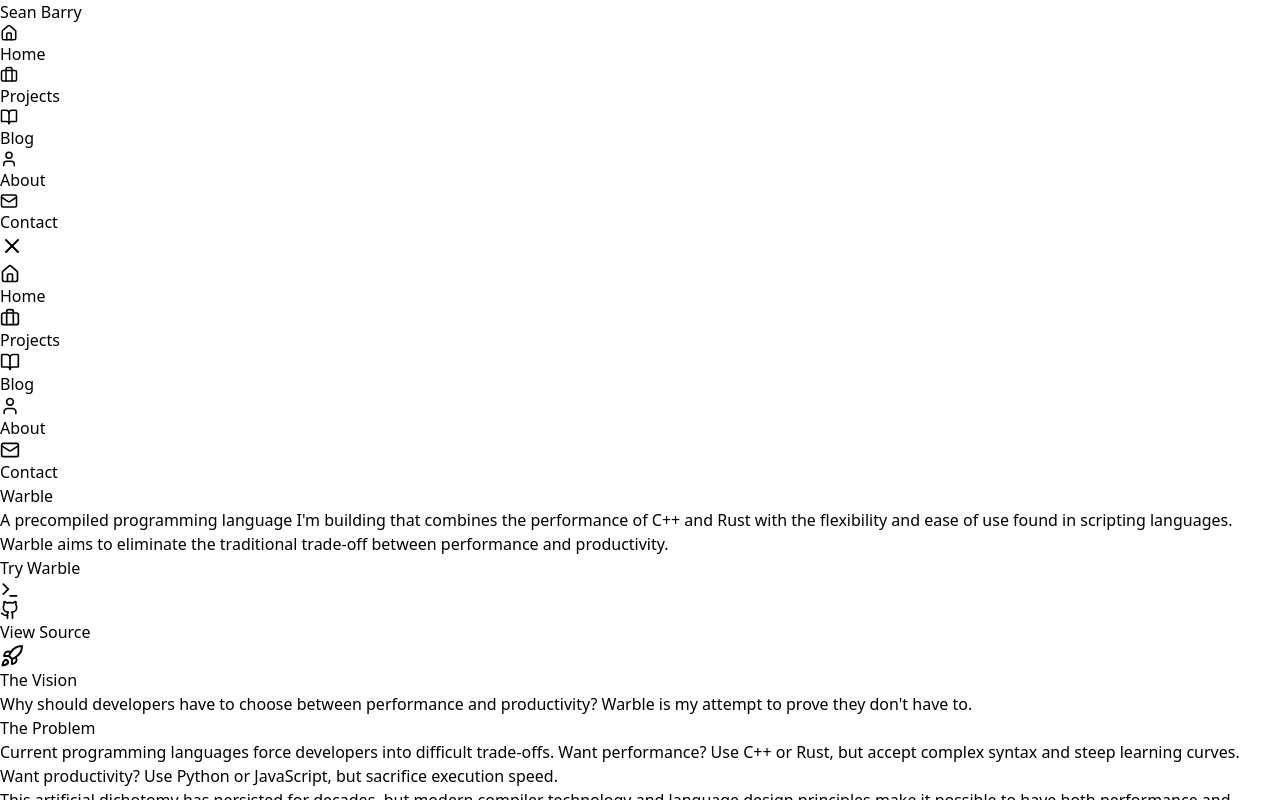
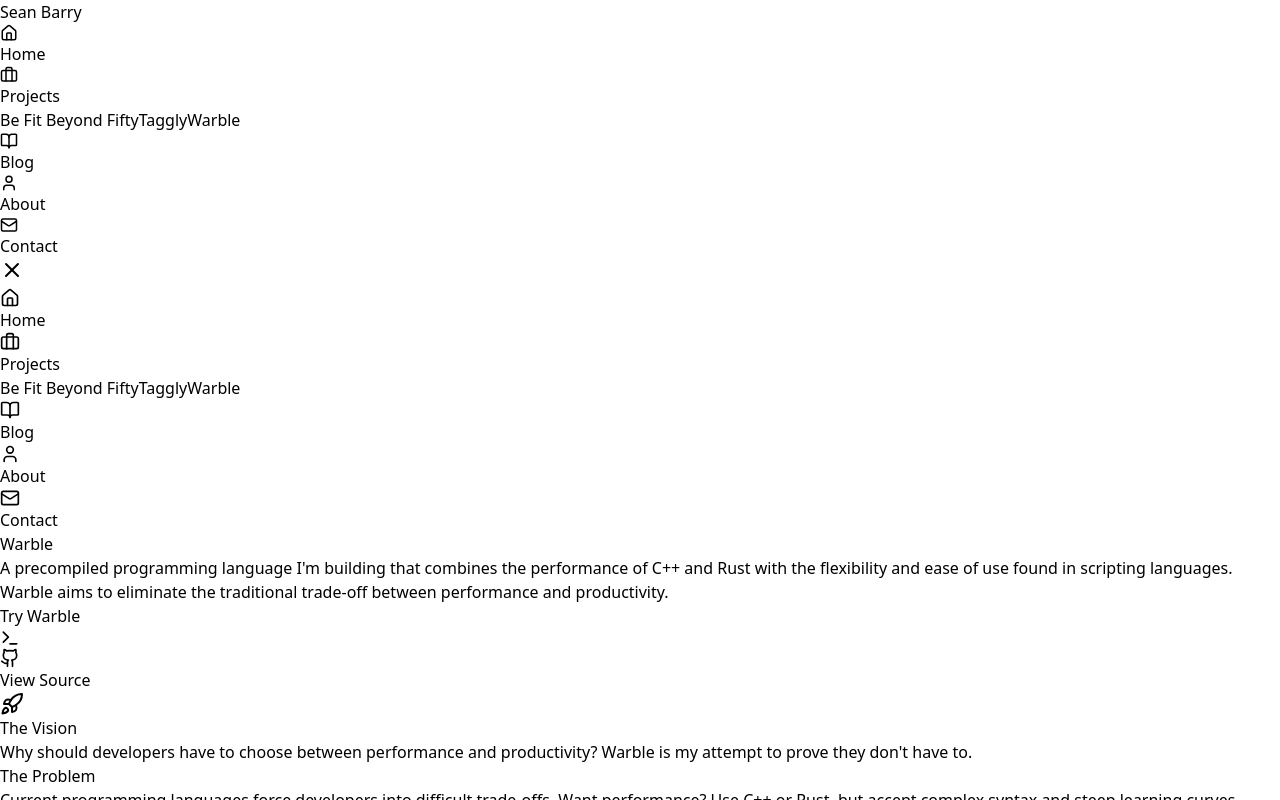
Before and after one commit to sean-andrew-barry/portfolio, a React (Vite) app: page /projects/warble in a window 1280 px wide. Both pictures are taken after a click on the button 12 px from the left and 246 px from the top of the page. Shown: the top 800 px of the page. Built offline with nearby package versions, Linux system fonts and the light colour scheme.

Commit message:
feat(navbar): add projects dropdown

```diff
--- a/src/components/Navbar.jsx
+++ b/src/components/Navbar.jsx
@@ -4,7 +4,16 @@ import { Menu, X, Home, Briefcase, User, Mail, BookOpen } from "lucide-react";
 
 const navLinks = [
   { to: "/", label: "Home", icon: Home },
-  { to: "/projects", label: "Projects", icon: Briefcase },
+  {
+    to: "/projects",
+    label: "Projects",
+    icon: Briefcase,
+    children: [
+      { to: "/projects/be-fit-beyond-fifty", label: "Be Fit Beyond Fifty" },
+      { to: "/projects/taggly", label: "Taggly" },
+      { to: "/projects/warble", label: "Warble" },
+    ],
+  },
   { to: "/blog", label: "Blog", icon: BookOpen },
   { to: "/about", label: "About", icon: User },
   { to: "/contact", label: "Contact", icon: Mail },
@@ -57,9 +66,9 @@ export default function Navbar() {
 
         {/* Desktop Nav */}
         <div className="hidden md:flex gap-8 items-center">
-          {navLinks.map(({ to, label, icon: Icon }) => (
+          {navLinks.map(({ to, label, icon: Icon, children }) => (
+            <div key={to} className="relative group">
               <NavLink
-              key={to}
                 to={to}
                 className={({ isActive }) =>
                   `flex items-center gap-2 px-4 py-2 rounded-lg font-medium transition-all duration-300 ${
@@ -76,6 +85,26 @@ export default function Navbar() {
                 <Icon size={18} />
                 {label}
               </NavLink>
+              {children && (
+                <div className="absolute left-0 mt-2 w-56 rounded-lg bg-white shadow-lg opacity-0 invisible group-hover:visible group-hover:opacity-100 transition-all z-10">
+                  {children.map(({ to: childTo, label: childLabel }) => (
+                    <NavLink
+                      key={childTo}
+                      to={childTo}
+                      className={({ isActive }) =>
+                        `block px-4 py-2 text-sm whitespace-nowrap rounded-lg transition-colors ${
+                          isActive
+                            ? "bg-gray-100 text-purple-600"
+                            : "text-gray-700 hover:bg-gray-100"
+                        }`
+                      }
+                    >
+                      {childLabel}
+                    </NavLink>
+                  ))}
+                </div>
+              )}
+            </div>
           ))}
         </div>
 
@@ -96,9 +125,9 @@ export default function Navbar() {
       {menuOpen && (
         <div className="md:hidden bg-white/95 backdrop-blur-md border-t border-gray-200">
           <div className="px-4 py-4 space-y-2">
-            {navLinks.map(({ to, label, icon: Icon }) => (
+            {navLinks.map(({ to, label, icon: Icon, children }) => (
+              <div key={to}>
                 <NavLink
-                key={to}
                   to={to}
                   onClick={() => setMenuOpen(false)}
                   className={({ isActive }) =>
@@ -112,6 +141,27 @@ export default function Navbar() {
                   <Icon size={20} />
                   {label}
                 </NavLink>
+                {children && (
+                  <div className="ml-6 mt-1 space-y-1">
+                    {children.map(({ to: childTo, label: childLabel }) => (
+                      <NavLink
+                        key={childTo}
+                        to={childTo}
+                        onClick={() => setMenuOpen(false)}
+                        className={({ isActive }) =>
+                          `block px-4 py-2 rounded-lg text-sm font-medium transition-colors ${
+                            isActive
+                              ? "bg-gray-100 text-purple-600"
+                              : "text-gray-700 hover:bg-gray-100"
+                          }`
+                        }
+                      >
+                        {childLabel}
+                      </NavLink>
+                    ))}
+                  </div>
+                )}
+              </div>
             ))}
           </div>
         </div>
--- a/src/pages/projects/Warble.jsx
+++ b/src/pages/projects/Warble.jsx
@@ -1,4 +1,4 @@
-import { ExternalLink, Github, Zap, Cpu, Code2, Layers, Terminal, Rocket } from 'lucide-react';
+import { Github, Zap, Cpu, Code2, Layers, Terminal, Rocket } from 'lucide-react';
 
 export default function Warble() {
   const features = [
```
Also changed, not shown: 1 other file (tests, documents, lock files or other folders). Lines whose indentation alone changed are shown as unchanged.
